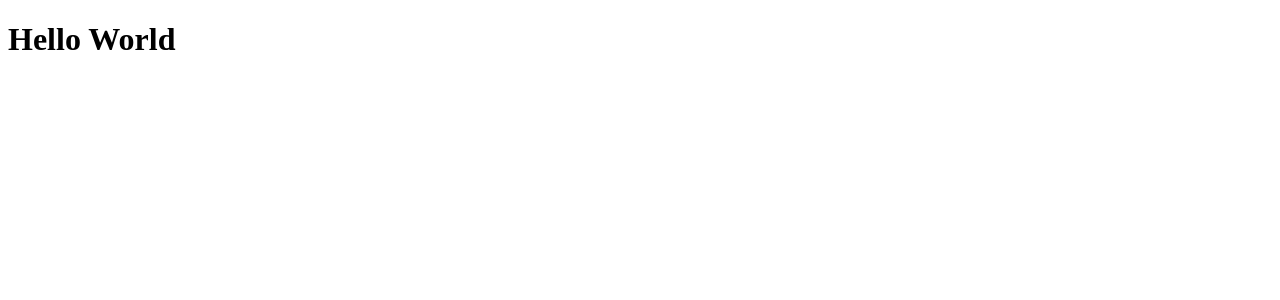
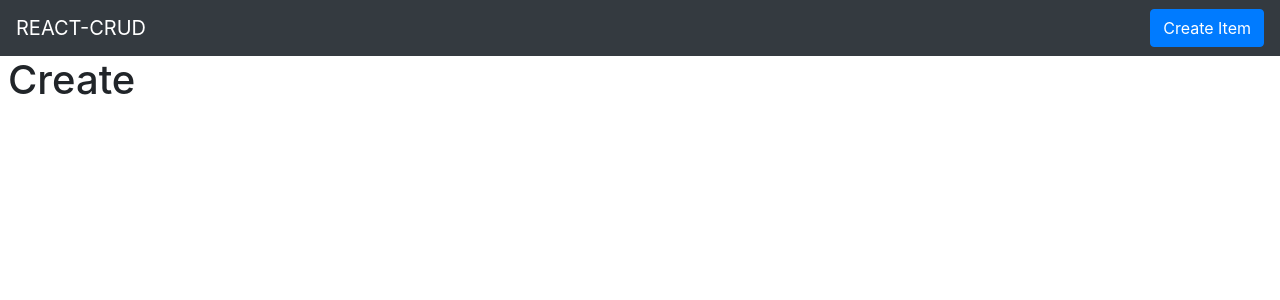
Before and after one commit to nbagonoc/react-crud-hooks, a React (Create React App) app: page /create in a window 1280 px wide. Shown: the top 300 px of the page. Built offline with nearby package versions, Linux system fonts and the light colour scheme.

Commit message:
DEV-0000/1/1: starter plate for react with routes

```diff
--- a/src/App.js
+++ b/src/App.js
@@ -1,11 +1,26 @@
-import './App.css';
+import {BrowserRouter as Router, Switch, Route} from 'react-router-dom'
+import Navigation from './components/Navigation'
+import Home from './pages/Home'
+import Create from './pages/Create'
+import Update from './pages/Update'
+import 'bootstrap/dist/css/bootstrap.min.css'
+import './App.css'
 
 function App() {
   return (
-    <div>
-      <h1>Hello World</h1>
+    <div className="App">
+      <Router>
+        <Navigation/>
+        <div className="mx-2">
+          <Switch>
+            <Route exact path="/" component={Home} />
+            <Route path="/create" component={Create} />
+            <Route path="/update/:id" component={Update} />
+          </Switch>
+        </div>
+      </Router>
     </div>
-  );
+  )
 }
 
-export default App;
+export default App
--- /dev/null
+++ b/src/components/Navigation.js
@@ -0,0 +1,17 @@
+import {Link} from 'react-router-dom';
+import {Navbar,Nav,NavItem} from 'reactstrap';
+
+const Navigation = () => {
+  return (
+    <Navbar color='dark' dark>
+        <Link className='navbar-brand' to='/'>REACT-CRUD</Link>
+        <Nav>
+            <NavItem>
+                <Link className='btn btn-primary' to='/create'>Create Item</Link>
+            </NavItem>
+        </Nav>
+    </Navbar>
+  )
+};
+
+export default Navigation;
--- /dev/null
+++ b/src/pages/Create.js
@@ -0,0 +1,9 @@
+const Create = () => {
+  return (
+    <>
+      <h1>Create</h1>
+    </>
+  );
+};
+
+export default Create;
--- /dev/null
+++ b/src/pages/Home.js
@@ -0,0 +1,9 @@
+const Home = () => {
+  return (
+    <>
+      <h1>Home</h1>
+    </>
+  );
+};
+
+export default Home;
--- /dev/null
+++ b/src/pages/Update.js
@@ -0,0 +1,9 @@
+const Update = () => {
+  return (
+    <>
+      <h1>Update</h1>
+    </>
+  );
+};
+
+export default Update;
```
